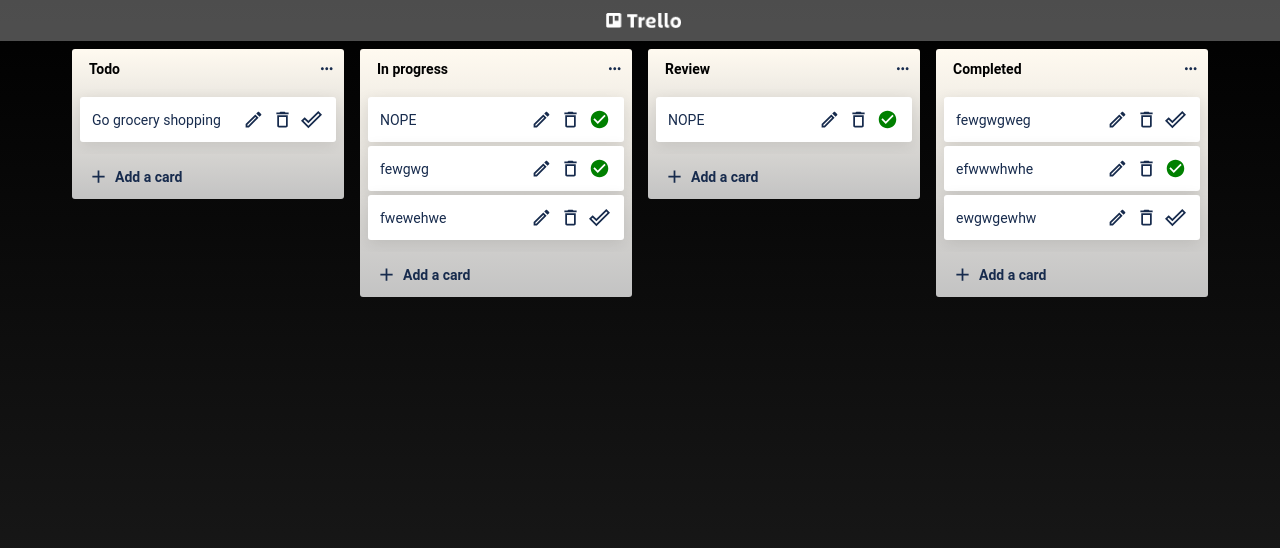
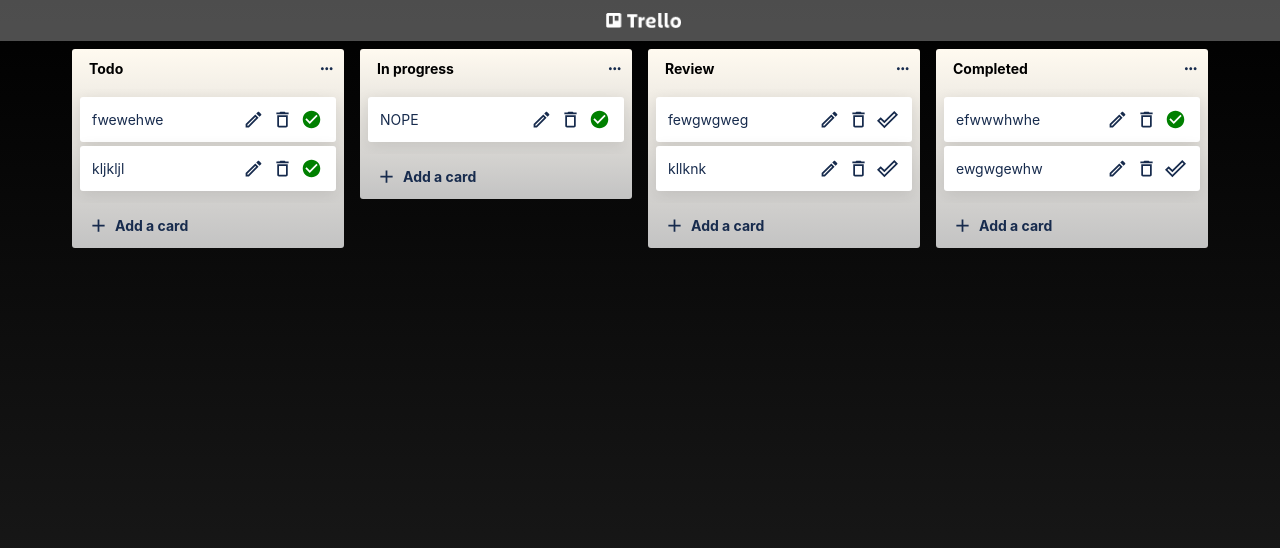
Before and after one commit to danielvorn/trello-clone, a React (Create React App) app: page / in a window 1280 px wide. Shown: the top 548 px of the page. Built offline with nearby package versions, Linux system fonts and the light colour scheme; data requests are answered from the project's data file.

Commit message:
changed font to roboto

```diff
--- a/db.json
+++ b/db.json
@@ -6,10 +6,6 @@
     "column-4"
   ],
   "cards": [
-    {
-      "id": "card-5",
-      "title": "Go grocery shopping"
-    },
     {
       "title": "card-6",
       "id": "Talk an afternoon walk"
@@ -53,11 +49,6 @@
       "status": "DONE"
     },
     {
-      "title": "NOPE",
-      "id": "SdpNLjt",
-      "status": "DONE"
-    },
-    {
       "title": "fewgwgweg",
       "id": "iDZlxWL"
     },
@@ -66,13 +57,18 @@
       "id": "33aG70B"
     },
     {
-      "title": "fewgwg",
+      "title": "kljkljl",
       "id": "Ci7W8c-",
       "status": "DONE"
     },
     {
       "title": "fwewehwe",
-      "id": "bp1pJwF"
+      "id": "bp1pJwF",
+      "status": "DONE"
+    },
+    {
+      "title": "kllknk",
+      "id": "QZTObLR"
     }
   ],
   "columns": [
@@ -80,30 +76,29 @@
       "id": "column-1",
       "title": "Todo",
       "cardIds": [
-        "card-5"
+        "bp1pJwF",
+        "Ci7W8c-"
       ]
     },
     {
       "id": "column-2",
       "title": "In progress",
       "cardIds": [
-        "SdpNLjt",
-        "Ci7W8c-",
-        "bp1pJwF"
+        "IYTML97"
       ]
     },
     {
       "id": "column-3",
       "title": "Review",
       "cardIds": [
-        "IYTML97"
+        "iDZlxWL",
+        "QZTObLR"
       ]
     },
     {
       "id": "column-4",
       "title": "Completed",
       "cardIds": [
-        "iDZlxWL",
         "TOMUB4i",
         "33aG70B"
       ]
--- a/src/App.css
+++ b/src/App.css
@@ -1,7 +1,3 @@
-body {
-    font-family: "Roboto", serif
-}
-
 .app-container {
     display: flex;
 }
--- a/src/App.js
+++ b/src/App.js
@@ -6,7 +6,6 @@ import * as client from "./client"
 import "./App.css";
 
 const App = () => {
-
   const [cards, setCards] = useState([])
   const [columns, setColumns] = useState([])
   const [columnOrder, setColumnOrder] = useState([])
--- a/src/client.js
+++ b/src/client.js
@@ -1,7 +1,6 @@
 import axios from "./axios";
 
 const checkStatus = response => {
-    console.log(response)
     if (response.statusText === "OK" || response.statusText === "Created") {
         return response
     }
```
